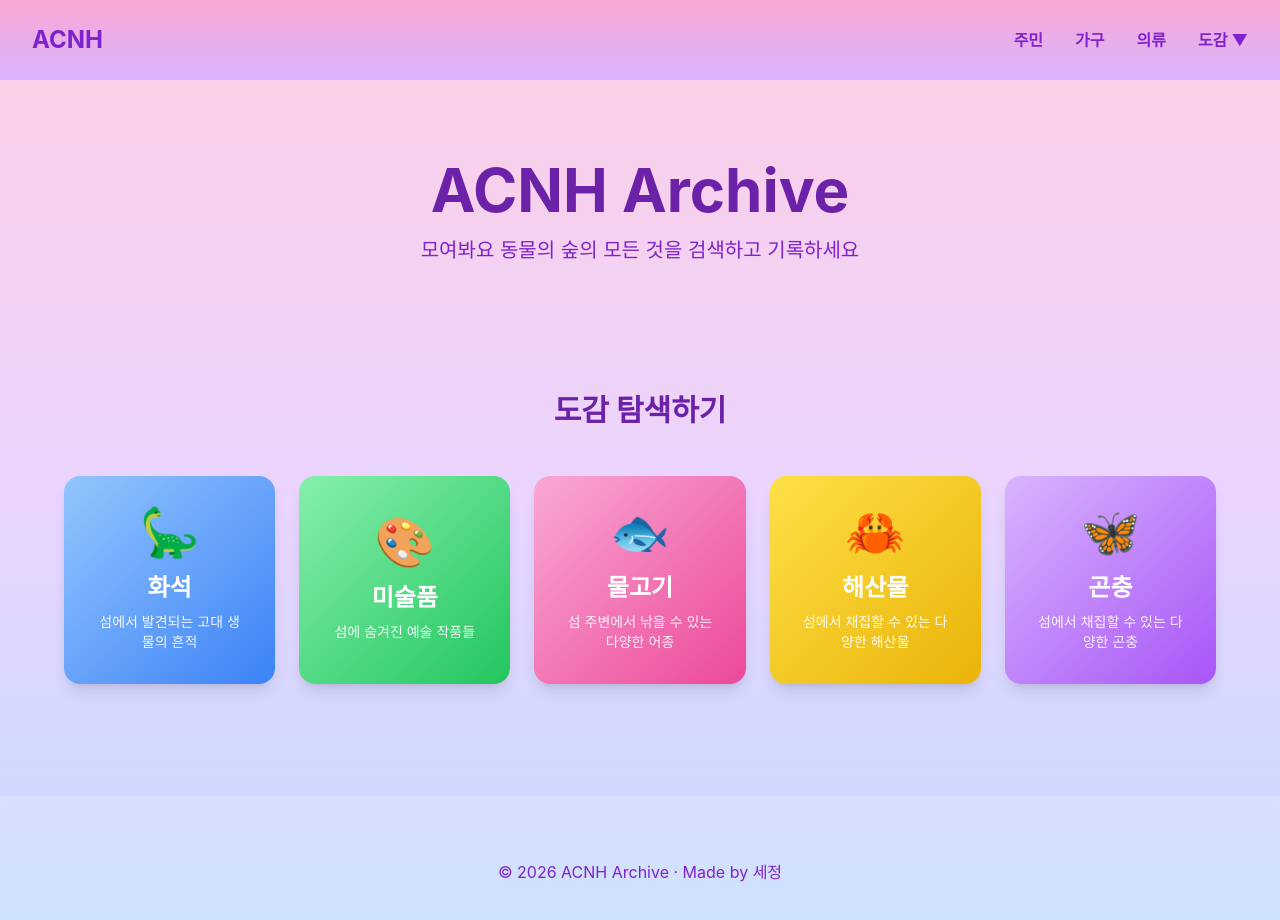
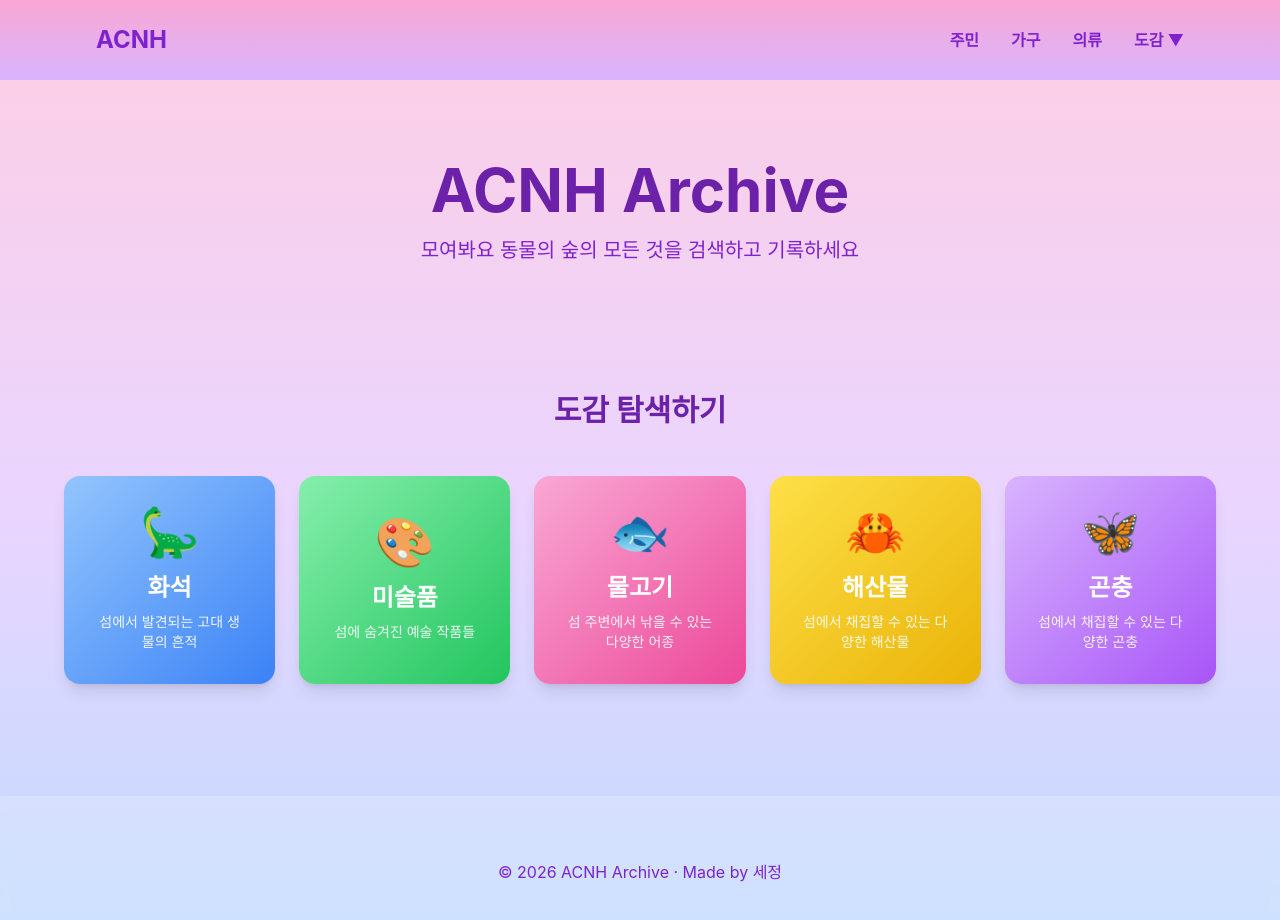
Before and after one commit to celina823/acnh-archive, a Next.js app: page / in a window 1280 px wide. Shown: the top 920 px of the page. Built offline with nearby package versions, Linux system fonts and the light colour scheme.

Commit message:
style: 네비게이션 바와 곤충 목록 페이지 최대 너비 조정

```diff
--- a/app/catalog/bugs/page.tsx
+++ b/app/catalog/bugs/page.tsx
@@ -3,8 +3,10 @@
 export default function BugsPage() {
   return (
     <main className="min-h-screen bg-slate-50 px-4 text-slate-900 sm:px-6 lg:px-8">
-      <div className="mx-auto max-w-7xl pt-10">
-        <p className="text-sm uppercase tracking-[0.3em] text-emerald-700">ACNH Catalog</p>
+      <div className="mx-auto max-w-6xl pt-10">
+        <p className="text-sm uppercase tracking-[0.3em] text-emerald-700">
+          ACNH Catalog
+        </p>
         <h1 className="mt-2 text-3xl font-semibold">곤충 목록</h1>
         <p className="mt-2 max-w-2xl text-sm leading-6 text-slate-600">
           곤충의 출현 장소와 시기, 날씨, 판매 가격을 카드로 확인할 수 있습니다.
--- a/components/Navbar.tsx
+++ b/components/Navbar.tsx
@@ -16,7 +16,7 @@
 
   return (
     <nav className="bg-gradient-to-b from-pink-300 to-purple-300 shadow-lg">
-      <div className="max-w-7xl mx-auto px-4 sm:px-6 lg:px-8">
+      <div className="max-w-6xl mx-auto px-4 sm:px-6 lg:px-8">
         <div className="flex justify-between items-center h-20">
           {/* 로고 */}
           <Link href="/" className="flex items-center">
```
